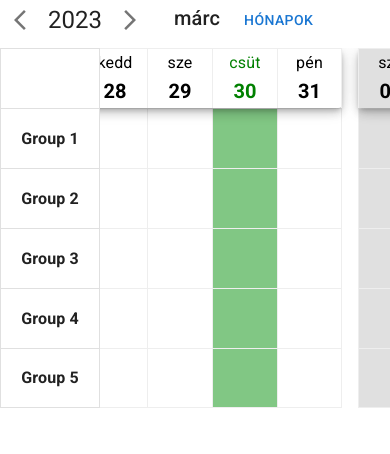
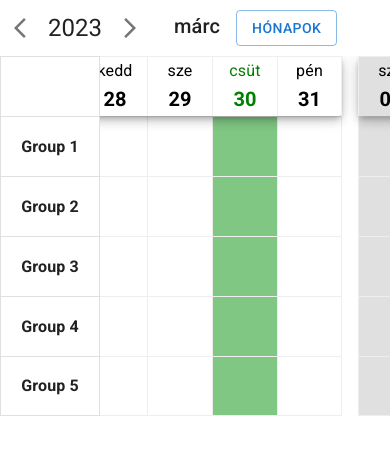
Before and after one commit to BigFlori/tuji-booking, a Next.js app: page / in a window 390 px wide. Shown: the top 454 px of the page. Built offline with nearby package versions, Linux system fonts and the light colour scheme.

Commit message:
Testing on phone

```diff
--- a/src/components/Calendar/Calendar.tsx
+++ b/src/components/Calendar/Calendar.tsx
@@ -40,14 +40,16 @@ const Calendar: React.FC<{}> = () => {
     return refs;
   }, []);
 
-
   const [scrolledMonth, setScrolledMonth] = useState(new Date().getMonth());
 
   const handleScroll = (event: React.UIEvent<HTMLDivElement, UIEvent>) => {
     const scrollPosition = event.currentTarget.scrollLeft;
     let i = 0;
     let acc = 0;
-    while (i < monthRefs.length && acc + monthRefs[i].current!.offsetWidth < scrollPosition) {
+    while (
+      i < monthRefs.length &&
+      acc + monthRefs[i].current!.offsetWidth < scrollPosition
+    ) {
       acc += monthRefs[i].current!.offsetWidth;
       i++;
     }
@@ -55,7 +57,7 @@ const Calendar: React.FC<{}> = () => {
   };
 
   return (
-    <Box>
+    <Box sx={{ marginTop: 1 }}>
       <CalendarControls
         increaseYear={increaseYear}
         decreaseYear={decreaseYear}
@@ -72,7 +74,14 @@ const Calendar: React.FC<{}> = () => {
           onScroll={handleScroll}
         >
           {months.map((month, index) => {
-            return <CalendarMonth key={month} month={month} year={year} monthRef={monthRefs[index]} />;
+            return (
+              <CalendarMonth
+                key={month}
+                month={month}
+                year={year}
+                monthRef={monthRefs[index]}
+              />
+            );
           })}
         </Box>
       </Box>
--- a/src/components/Calendar/CalendarControls.tsx
+++ b/src/components/Calendar/CalendarControls.tsx
@@ -92,9 +92,11 @@ const CalendarControls: React.FC<CalendarControlsProps> = (
           })}
         </Box>
       ) : (
-        <Box sx={{display: 'flex', gap: 2}}>
-          <Typography variant="h6">{monthNames[props.activeMonth]}</Typography>
-          <Button onClick={handleClick}>Hónapok</Button>
+        <Box sx={{ display: "flex", gap: 2 }}>
+          <Typography variant='h6'>{monthNames[props.activeMonth]}</Typography>
+          <Button onClick={handleClick} variant='outlined'>
+            Hónapok
+          </Button>
           <Menu
             id='month-menu'
             anchorEl={anchorEl}
```
